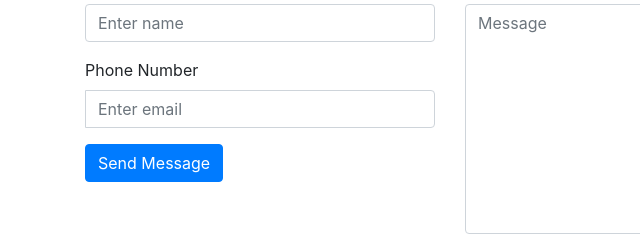
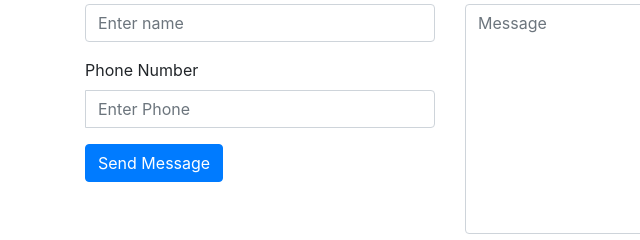
Before and after one commit to marroyo1214/marroyo1214.github.io, a plain HTML site: page index.html in a window 1280 px wide. Shown: the part 244-484 px from the top of the page, 0-640 px from the left. Drawn offline with nearby package versions, Linux system fonts and the light colour scheme.

Commit message:
Update index.html
DSDsczxc

```diff
--- a/index.html
+++ b/index.html
@@ -35,7 +35,7 @@
 									<label for="email">Phone Number</label>
 									<div class="input-group">
 										<span class="input-group-addon"><span class="glyphicon glyphicon-envelope"></span></span>
-										<input name="phoneField" type="number" class="form-control" id="email" placeholder="Enter email" required="required" />
+										<input name="phoneField" type="tel" class="form-control" id="email" placeholder="Enter Phone" required="required" />
 									</div>
 								</div>
 								<div class="form-group">
```
